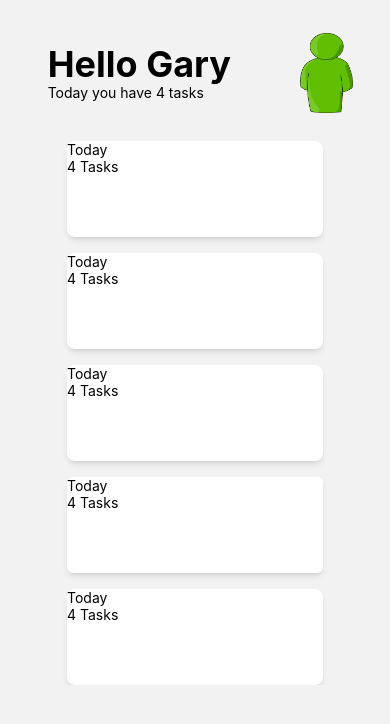
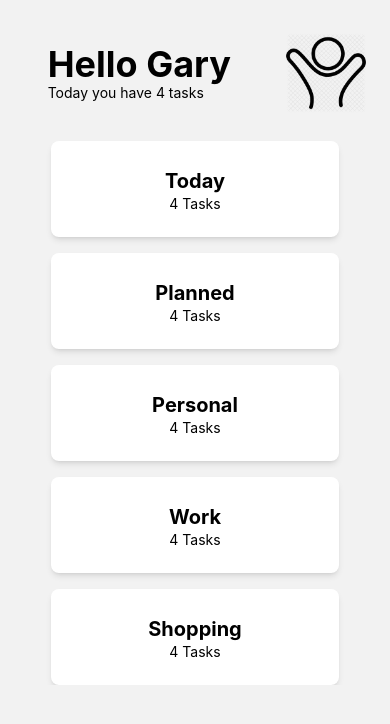
Before and after one commit to glin18/native-task, a React Native app: screen /Home in a window 390 px wide. Shown: the top 724 px of the page. Built offline with nearby package versions, Linux system fonts and the light colour scheme.

Commit message:
Create home screen

```diff
--- a/components/HomeScreen.js
+++ b/components/HomeScreen.js
@@ -17,31 +17,31 @@ const HomeScreen = () => {
           <Text>Today you have 4 tasks </Text>
         </View>
         <Image
-          source={require("../assets/person.png")}
+          source={require("../assets/person-outline.png")}
           style={{ height: 80, width: 80, resizeMode: "contain" }}
         />
       </View>
       <ScrollView contentContainerStyle={{ alignItems: "center" }}>
-        <View className="bg-white w-64 h-24 shadow-md rounded-lg mt-4">
-          <Text>Today</Text>
-          <Text>4 Tasks</Text>
-        </View>
-        <View className="bg-white w-64 h-24 shadow-md rounded-lg mt-4">
-          <Text>Today</Text>
-          <Text>4 Tasks</Text>
-        </View>
-        <View className="bg-white w-64 h-24 shadow-md rounded-lg mt-4">
-          <Text>Today</Text>
-          <Text>4 Tasks</Text>
-        </View>
-        <View className="bg-white w-64 h-24 shadow-md rounded-md mt-4">
-          <Text>Today</Text>
-          <Text>4 Tasks</Text>
-        </View>
-        <View className="bg-white w-64 h-24 shadow-md rounded-lg mt-4">
-          <Text>Today</Text>
-          <Text>4 Tasks</Text>
-        </View>
+        <TouchableOpacity className="bg-white w-72 h-24 shadow-md rounded-lg mt-4 flex-col justify-center items-center">
+          <Text className="font-bold text-xl">Today</Text>
+          <Text className="text-color-gray">4 Tasks</Text>
+        </TouchableOpacity>
+        <TouchableOpacity className="bg-white w-72 h-24 shadow-md rounded-lg mt-4 flex-col justify-center items-center">
+          <Text className="font-bold text-xl">Planned</Text>
+          <Text className="text-color-gray">4 Tasks</Text>
+        </TouchableOpacity>
+        <TouchableOpacity className="bg-white w-72 h-24 shadow-md rounded-lg mt-4 flex-col justify-center items-center">
+          <Text className="font-bold text-xl">Personal</Text>
+          <Text className="text-color-gray">4 Tasks</Text>
+        </TouchableOpacity>
+        <TouchableOpacity className="bg-white w-72 h-24 shadow-md rounded-lg mt-4 flex-col justify-center items-center">
+          <Text className="font-bold text-xl">Work</Text>
+          <Text className="text-color-gray">4 Tasks</Text>
+        </TouchableOpacity>
+        <TouchableOpacity className="bg-white w-72 h-24 shadow-md rounded-lg mt-4 flex-col justify-center items-center">
+          <Text className="font-bold text-xl">Shopping</Text>
+          <Text className="text-color-gray">4 Tasks</Text>
+        </TouchableOpacity>
       </ScrollView>
     </SafeAreaView>
   );
```
Also changed, not shown: assets/person-outline.png (added).
